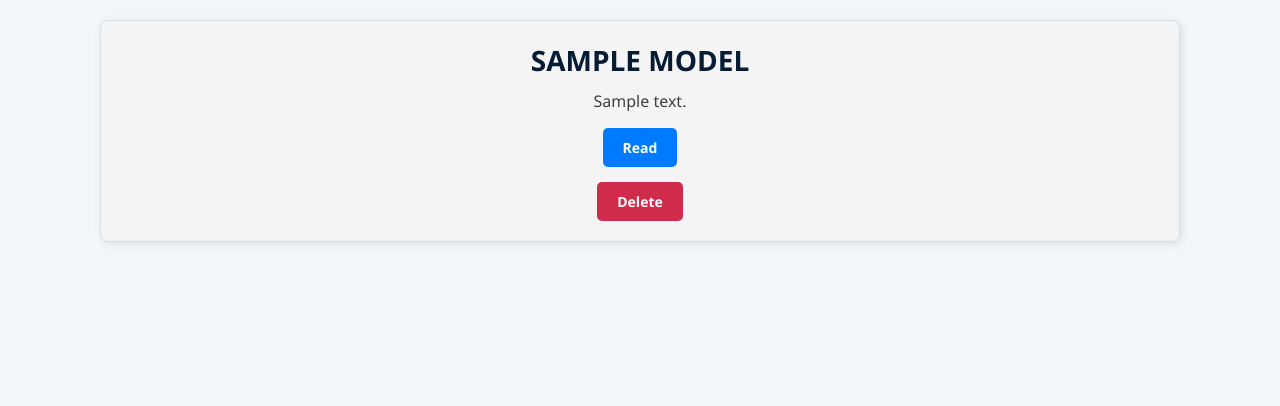
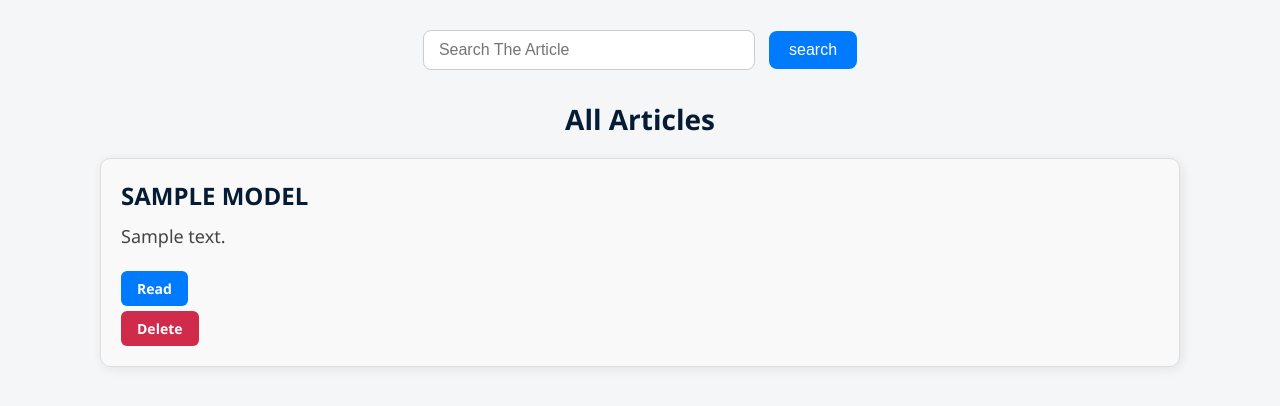
Before and after one commit to abdulraheemasangi/Articles_project, a Django app: page /base/home/ in a window 1280 px wide. Shown: the part 57-463 px from the top of the page. Run offline with Django 5.2, Linux system fonts and the light colour scheme; a user stored in the database is signed in; tables that the repository leaves empty hold one stand-in row (values such as "Sample post").

Commit message:
Added search & styles

```diff
--- a/base/templates/home.html
+++ b/base/templates/home.html
@@ -4,8 +4,23 @@
 {% block content %}
 
 
+<div class="search-container">
 
-{% for i in data %}
+    <form action="">
+
+        <input type="text"  placeholder="Search The Article" name="querry">
+
+        <input type="submit"  value="search" >
+
+    </form>
+
+</div>
+
+{% if request.GET.querry %}
+
+    <h2>Search Result  </h2>
+
+    {% for i in search %}
 
         <div class="articls">
 
@@ -13,14 +28,32 @@
             <h3>{{i.title | upper}}</h3>
             <p>{{i.desc | truncatewords:10}}</p>
             <a href="{% url 'read' i.id %}">Read</a>
+            <a href="{% url 'home' %}">Back</a>
 
+        </div>
+
+    {% empty %}
+        <p>No matching Articles found..!</p>
+    {% endfor %}
+
+{% else %}
+
+        <h2>All Articles </h2>
+
+    {% for i in data %}
+
+        <div class="articls">
+
+        <h3>{{i.title | upper}}</h3>
+        <p>{{i.desc | truncatewords:10}}</p>
+        <a href="{% url 'read' i.id %}">Read</a>
         <a href="{% url 'delete' i.id %}" class="delete-btn" style="background-color: rgba(205, 17, 55, 0.886);">Delete</a>
-
 
         </div>
 
     {% endfor %}
 
+{% endif %}
 
 
 
--- a/base/views.py
+++ b/base/views.py
@@ -2,7 +2,7 @@ from django.shortcuts import render,redirect
 from base.models import Article_model
 from django.contrib import messages
 from django.contrib.auth.decorators import login_required
-
+from django.db.models import Q
 # Create your views here.
 
 # article_data=[
@@ -70,9 +70,23 @@ def home(request):
 
     data = Article_model.objects.all().order_by('-id')
 
+        # search
+
+    querry=request.GET.get('querry')
+    if querry :
+        search=Article_model.objects.filter(
+            Q(title__icontains=querry) | Q(desc__icontains=querry)
+        )
+    else:
+        search=Article_model.objects.all()
+
     context = {
-        'data': data
+        'data': data,
+        'search':search
     }
+
+
+
     return render(request, 'home.html', context)
 
 
--- a/static/style.css
+++ b/static/style.css
@@ -40,41 +40,101 @@ nav {
 
 /* stylings the articles in home */
 
+.search-container {
+    text-align: center;
+    margin: 30px auto;
+}
+
+.search-container input[type="text"] {
+    width: 300px;
+    padding: 10px 15px;
+    border: 1px solid #ccc;
+    border-radius: 8px;
+    font-size: 16px;
+    outline: none;
+    transition: 0.3s;
+}
+
+.search-container input[type="text"]:focus {
+    border-color: #007bff;
+    box-shadow: 0 0 5px rgba(0, 123, 255, 0.4);
+}
+
+.search-container input[type="submit"] {
+    padding: 10px 20px;
+    margin-left: 10px;
+    background-color: #007bff;
+    border: none;
+    border-radius: 8px;
+    color: white;
+    font-size: 16px;
+    cursor: pointer;
+    transition: background 0.3s ease;
+}
+
+.search-container input[type="submit"]:hover {
+    background-color: #0056b3;
+}
+
+
+/* Section Headers */
+h2 {
+    text-align: center;
+    color: #061c34;
+    margin-top: 30px;
+    font-size: 28px;
+    font-weight: bold;
+}
+
+
+/* Article Container */
 .articls {
     display: flex;
-    align-items: center;
-    justify-content: center;
+    align-items: flex-start;
+    justify-content: space-between;
     flex-direction: column;
     border: 1px solid #ddd;
     padding: 20px;
-    margin:20px 100px;
-    border-radius: 8px;
-    background-color:#f4f4f4;
-    box-shadow: 2px 2px 10px rgba(0, 0, 0, 0.1);
+    margin: 20px 100px;
+    border-radius: 10px;
+    background-color: #f9f9f9;
+    box-shadow: 2px 2px 12px rgba(0, 0, 0, 0.08);
+    transition: transform 0.2s ease;
 }
 
+.articls:hover {
+    transform: scale(1.01);
+}
 
+/* Title Styling */
 .articls h3 {
-    font-size:28px;
+    font-size: 24px;
     color: #061c34;
     margin-bottom: 10px;
+    text-transform: uppercase;
 }
 
+/* Description Styling */
 .articls p {
-    font: size 20px;
-    color: #3f3f3f;
-    line-height: 1.5;
+    font-size: 18px;
+    color: #444;
+    line-height: 1.6;
+    margin-bottom: 15px;
 }
 
+/* Button Links */
 .articls a {
-    margin-top: 15px;
-    padding: 10px 20px;
+    display: inline-block;
+    margin-right: 10px;
+    margin-top: 5px;
+    padding: 8px 16px;
     background-color: #007bff;
-    color: #fff;
+    color: white;
     text-decoration: none;
     font-size: 14px;
     font-weight: bold;
-    border-radius: 5px;
+    border-radius: 6px;
+    transition: background 0.3s ease, transform 0.2s;
 }
 
 .articls a:hover {
```
Also changed, not shown: other parts of static/style.css (+5 -36 lines), db.sqlite3. Lines whose indentation alone changed are shown as unchanged.
